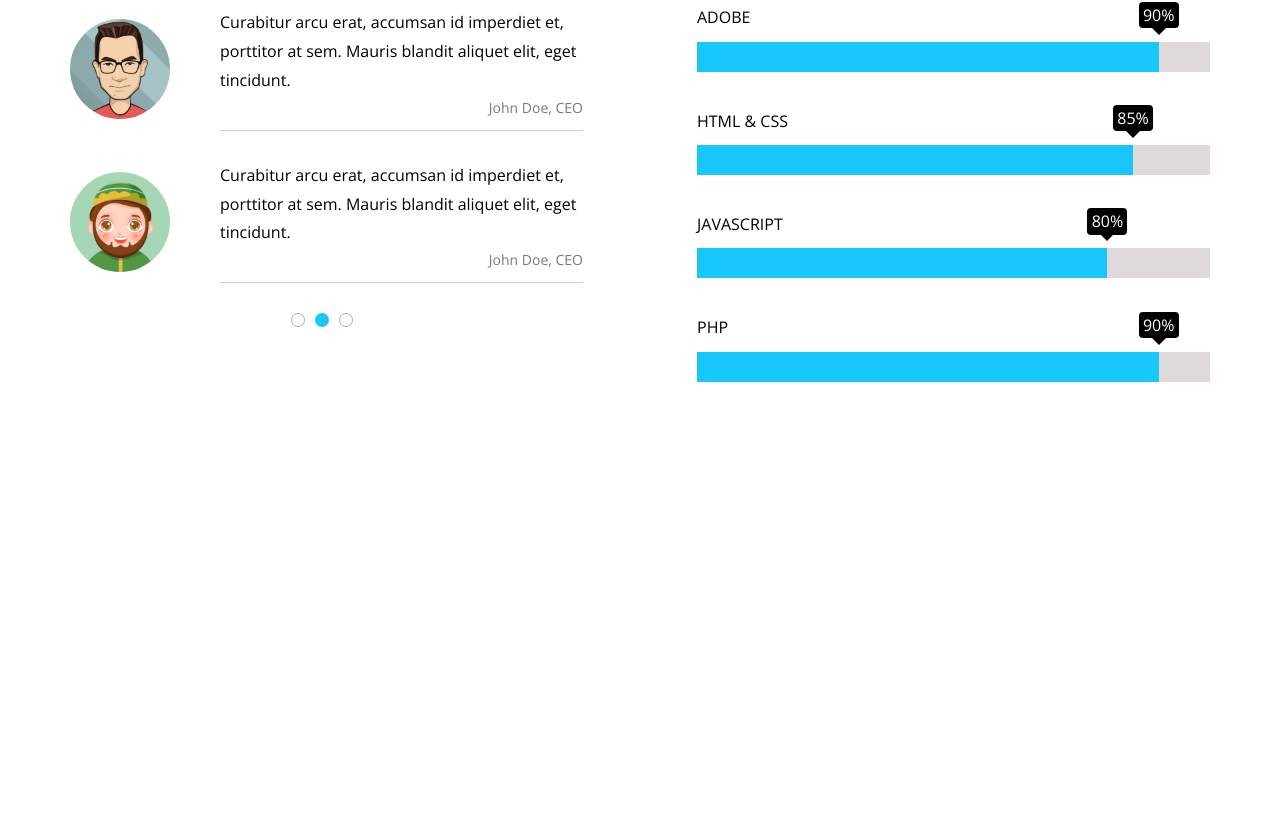
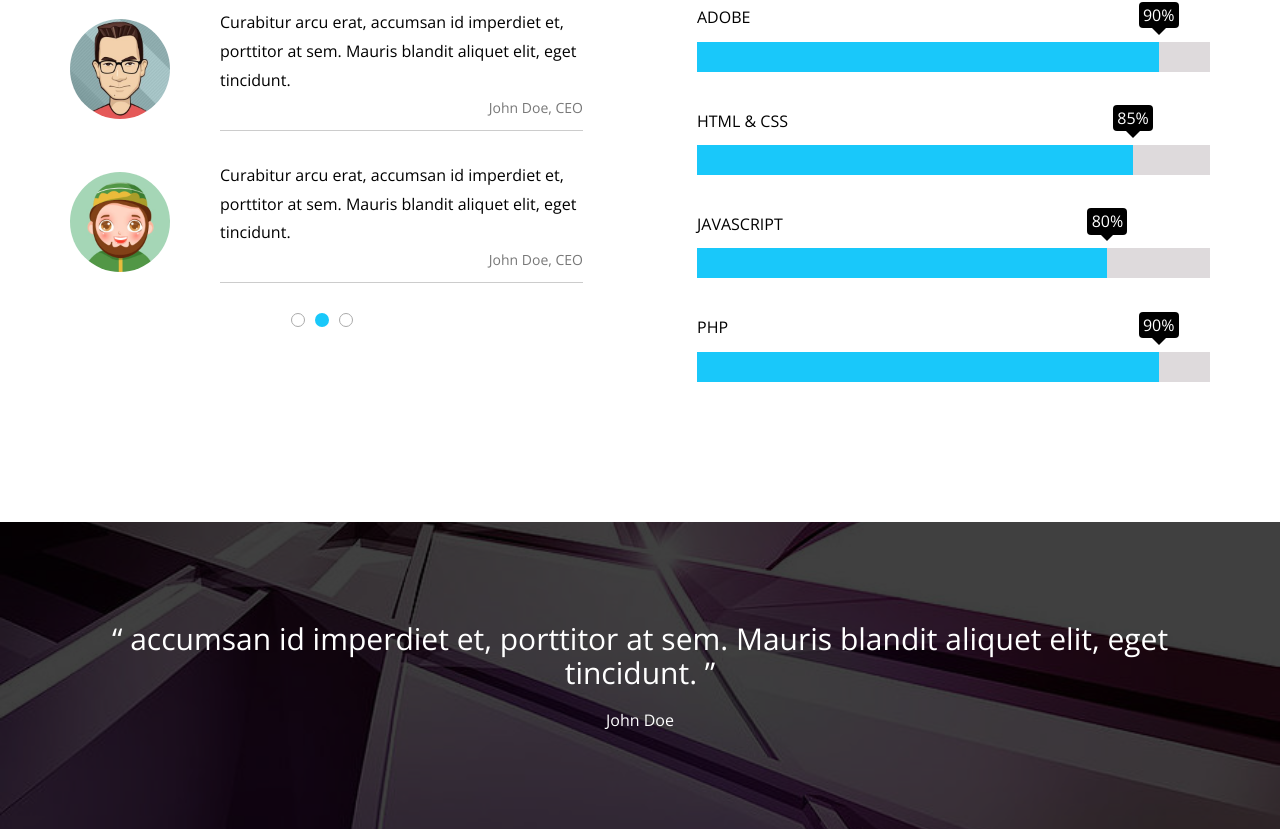
Before and after one commit to Abdelrahman984/Html_Css_Template_2, a plain HTML site: page index.html in a window 1280 px wide. Shown: the part 5369-6198 px from the top of the page. Before the commit the page ends 5891 px from the top, so only its background shows below. Drawn offline with nearby package versions, Linux system fonts and the light colour scheme.

Commit message:
Add quote section with styling and content

```diff
--- a/css/style.css
+++ b/css/style.css
@@ -725,6 +725,36 @@ header nav .form i:hover {
 }
 /* End Skills */
 
+/* Start Quote */
+.quote {
+  padding-top: var(--section-padding);
+  padding-bottom: var(--section-padding);
+  background-image: url("../images/quote.jpg");
+  background-size: cover;
+  background-position: center;
+  position: relative;
+  text-align: center;
+  color: white;
+}
+.quote::before {
+  content: "";
+  position: absolute;
+  left: 0;
+  top: 0;
+  width: 100%;
+  height: 100%;
+  background-color: rgb(0 0 0 / 75%);
+}
+.quote .container {
+  position: relative;
+}
+.quote q {
+  font-size: 30px;
+  display: block;
+  margin-bottom: 20px;
+}
+/* End Quote */
+
 /* Start Contact */
 
 /*Start Footer */
--- a/index.html
+++ b/index.html
@@ -348,8 +348,19 @@
         </div>
       </div>
     </section>
+    <!-- End Skills -->
 
-    <!-- End Skills -->
+    <!-- Start Quote -->
+    <section class="quote" id="quote">
+      <div class="container">
+        <q>
+          accumsan id imperdiet et, porttitor at sem. Mauris blandit aliquet
+          elit, eget tincidunt.
+        </q>
+        <span>John Doe</span>
+      </div>
+    </section>
+    <!-- End Quote -->
 
     <!-- Start Pricing -->
     <!-- End Pricing -->
```
